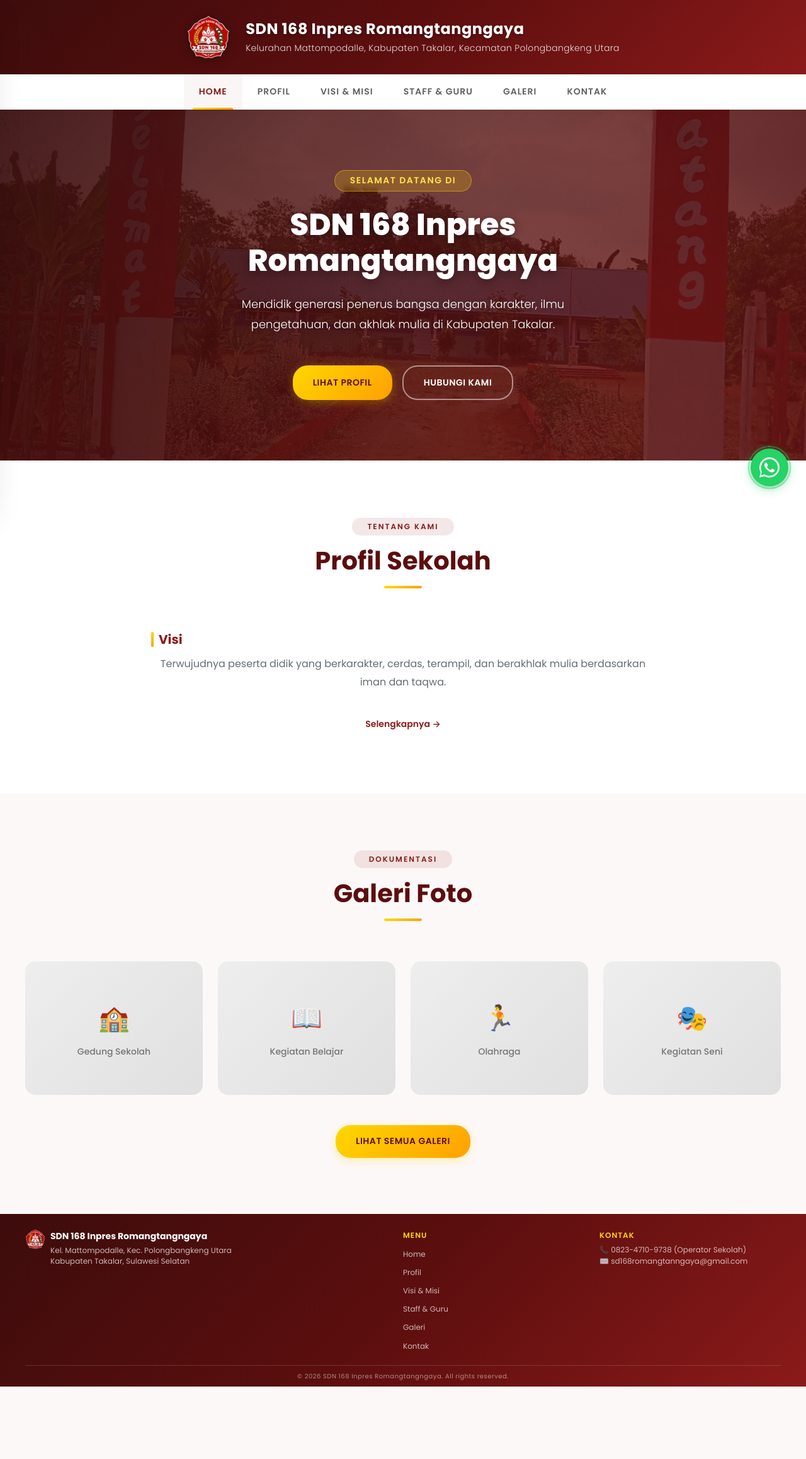
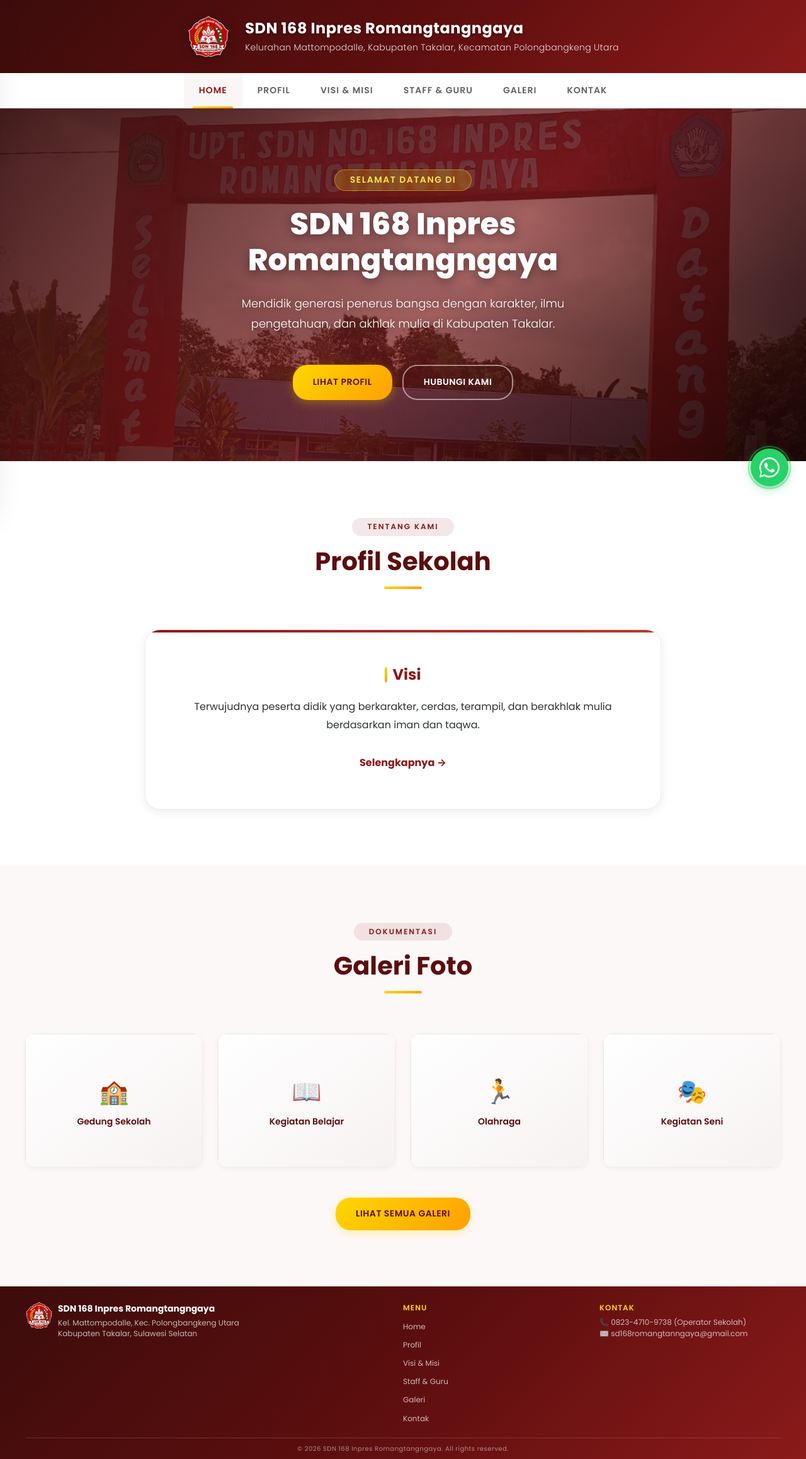
Before and after one commit to wahyu1337/sd-168-romangtangngaya, a website built with webpack: page src/index.html in a window 1280 px wide. Shown: the whole page at 63% size. Before the commit the page ends 2201 px from the top, so only its background shows below. Built offline with nearby package versions, Linux system fonts and the light colour scheme.

Commit message:
fix background pada beranda

```diff
--- a/src/styles/index.css
+++ b/src/styles/index.css
@@ -119,8 +119,8 @@ body {
 /* Keep long content (email addresses, names, and breadcrumbs) inside the viewport. */
 .header__text,
 .page-banner__content,
-.kontak__item > div:last-child,
-.footer__brand > div,
+.kontak__item>div:last-child,
+.footer__brand>div,
 .biodata-value {
     min-width: 0;
     overflow-wrap: anywhere;
@@ -140,6 +140,7 @@ img {
     max-width: 100%;
     height: auto;
     display: block;
+    object-fit: cover;
 }
 
 button {
@@ -223,10 +224,11 @@ body.no-scroll {
 }
 
 .header__logo {
-    width: 70px;
-    height: 70px;
-    object-fit: contain;
-    filter: drop-shadow(0 2px 8px rgba(0, 0, 0, 0.3));
+    width: 68px;
+    height: 68px;
+    object-fit: contain !important;
+    flex-shrink: 0;
+    filter: drop-shadow(0 2px 8px rgba(0, 0, 0, 0.25));
     transition: transform var(--transition-normal);
 }
 
@@ -413,7 +415,8 @@ body.no-scroll {
 .sidebar__logo {
     width: 40px;
     height: 40px;
-    object-fit: contain;
+    object-fit: contain !important;
+    flex-shrink: 0;
 }
 
 .sidebar__brand {
@@ -455,18 +458,36 @@ body.no-scroll {
     animation: sidebarLinkSlideIn 0.35s ease forwards;
 }
 
-.sidebar.active .sidebar__menu li:nth-child(1) .sidebar__link { animation-delay: 0.08s; }
-.sidebar.active .sidebar__menu li:nth-child(2) .sidebar__link { animation-delay: 0.13s; }
-.sidebar.active .sidebar__menu li:nth-child(3) .sidebar__link { animation-delay: 0.18s; }
-.sidebar.active .sidebar__menu li:nth-child(4) .sidebar__link { animation-delay: 0.23s; }
-.sidebar.active .sidebar__menu li:nth-child(5) .sidebar__link { animation-delay: 0.28s; }
-.sidebar.active .sidebar__menu li:nth-child(6) .sidebar__link { animation-delay: 0.33s; }
+.sidebar.active .sidebar__menu li:nth-child(1) .sidebar__link {
+    animation-delay: 0.08s;
+}
+
+.sidebar.active .sidebar__menu li:nth-child(2) .sidebar__link {
+    animation-delay: 0.13s;
+}
+
+.sidebar.active .sidebar__menu li:nth-child(3) .sidebar__link {
+    animation-delay: 0.18s;
+}
+
+.sidebar.active .sidebar__menu li:nth-child(4) .sidebar__link {
+    animation-delay: 0.23s;
+}
+
+.sidebar.active .sidebar__menu li:nth-child(5) .sidebar__link {
+    animation-delay: 0.28s;
+}
+
+.sidebar.active .sidebar__menu li:nth-child(6) .sidebar__link {
+    animation-delay: 0.33s;
+}
 
 @keyframes sidebarLinkSlideIn {
     from {
         opacity: 0;
         transform: translateX(-20px);
     }
+
     to {
         opacity: 1;
         transform: translateX(0);
@@ -486,18 +507,19 @@ body.no-scroll {
    ============================================ */
 .hero {
     position: relative;
-    min-height: clamp(520px, 68vh, 640px);
+    min-height: clamp(520px, 70vh, 660px);
     display: flex;
     align-items: center;
     justify-content: center;
-    background: url('../assets/hero-bg.jpeg') center/cover no-repeat;
+    background: url('../assets/hero-bg.jpeg') center 32% / cover no-repeat;
     overflow: hidden;
 }
 
 .hero__overlay {
     position: absolute;
     inset: 0;
-    background: var(--gradient-hero);
+    background: linear-gradient(135deg, rgba(61, 12, 12, 0.82) 0%, rgba(139, 26, 26, 0.58) 55%, rgba(30, 6, 6, 0.8) 100%),
+        radial-gradient(circle at center, rgba(0, 0, 0, 0.1) 0%, rgba(0, 0, 0, 0.5) 100%);
     z-index: 1;
 }
 
@@ -909,39 +931,66 @@ body.no-scroll {
     position: relative;
     border-radius: var(--radius-lg);
     overflow: hidden;
-    aspect-ratio: 4/3;
+    aspect-ratio: 4 / 3;
     cursor: pointer;
-    transition: transform var(--transition-normal);
+    background: var(--clr-gray-100);
+    box-shadow: var(--shadow-sm);
+    transition: transform var(--transition-normal), box-shadow var(--transition-normal);
 }
 
 .galeri__item:hover {
-    transform: scale(1.03);
+    transform: translateY(-5px);
+    box-shadow: var(--shadow-lg);
+}
+
+.galeri__item img {
+    width: 100%;
+    height: 100%;
+    object-fit: cover;
+    object-position: center;
+    display: block;
+    transition: transform 0.4s ease;
+}
+
+.galeri__item:hover img {
+    transform: scale(1.06);
 }
 
 .galeri__placeholder {
     width: 100%;
     height: 100%;
-    background: linear-gradient(135deg, var(--clr-gray-200), var(--clr-gray-300));
+    aspect-ratio: 4 / 3;
+    background: linear-gradient(145deg, #ffffff, #f7f2f2);
+    border: 1px solid rgba(139, 26, 26, 0.08);
     display: flex;
     flex-direction: column;
     align-items: center;
     justify-content: center;
-    color: var(--clr-gray-600);
-    transition: background var(--transition-normal);
+    color: var(--clr-gray-700);
+    transition: all var(--transition-normal);
+    padding: var(--space-md);
+    text-align: center;
 }
 
 .galeri__item:hover .galeri__placeholder {
-    background: linear-gradient(135deg, rgba(139, 26, 26, 0.15), rgba(139, 26, 26, 0.25));
+    background: linear-gradient(145deg, #ffffff, #f3e5e5);
+    border-color: rgba(139, 26, 26, 0.25);
 }
 
 .galeri__placeholder span {
-    font-size: 40px;
-    margin-bottom: var(--space-sm);
+    font-size: 38px;
+    margin-bottom: var(--space-xs);
+    transition: transform var(--transition-normal);
+}
+
+.galeri__item:hover .galeri__placeholder span {
+    transform: scale(1.12);
 }
 
 .galeri__placeholder p {
     font-size: var(--fs-sm);
-    font-weight: var(--fw-medium);
+    font-weight: var(--fw-semibold);
+    color: var(--clr-primary-dark);
 }
 
 
@@ -1066,9 +1115,9 @@ body.no-scroll {
 }
 
 .footer__logo {
-    width: 32px;
-    height: 32px;
-    object-fit: contain;
+    width: 44px;
+    height: 44px;
+    object-fit: contain !important;
     flex-shrink: 0;
 }
 
@@ -1172,6 +1221,7 @@ body.no-scroll {
         opacity: 0;
         transform: translateY(30px);
     }
+
     to {
         opacity: 1;
         transform: translateY(0);
@@ -1183,6 +1233,7 @@ body.no-scroll {
         opacity: 0;
         transform: translateY(-20px);
     }
+
     to {
         opacity: 1;
         transform: translateY(0);
@@ -1271,13 +1322,46 @@ body.no-scroll {
 
 .preview-content--center {
     grid-template-columns: 1fr;
-    max-width: 800px;
+    max-width: 820px;
     margin: 0 auto;
     text-align: center;
+    background: var(--clr-white);
+    padding: clamp(2rem, 5vw, 3.2rem);
+    border-radius: var(--radius-xl);
+    box-shadow: var(--shadow-md);
+    border: 1px solid rgba(139, 26, 26, 0.08);
+    position: relative;
+    overflow: hidden;
+}
+
+.preview-content--center::before {
+    content: '';
+    position: absolute;
+    top: 0;
+    left: 0;
+    right: 0;
+    height: 4px;
+    background: var(--gradient-primary);
+}
+
+.preview-content--center .profil__heading {
+    justify-content: center;
+    font-size: var(--fs-xl);
+    margin-bottom: var(--space-md);
+}
+
+.preview-content--center .profil__paragraph {
+    font-size: var(--fs-base);
+    color: var(--clr-text);
+    line-height: 1.8;
+    max-width: 680px;
+    margin: 0 auto var(--space-lg);
 }
 
 .preview-content--center .btn--link {
     justify-content: center;
+    font-size: var(--fs-base);
+    font-weight: var(--fw-bold);
 }
 
 .preview-content__image {
@@ -1362,6 +1446,21 @@ body.no-scroll {
 .profil-detail__icon {
     font-size: 40px;
     margin-bottom: var(--space-md);
+    display: flex;
+    align-items: center;
+    justify-content: center;
+}
+
+.profil-detail__avatar-img,
+.profil-detail__icon img {
+    width: 140px;
+    height: 140px;
+    border-radius: 50%;
+    object-fit: cover;
+    object-position: top center;
+    border: 4px solid var(--clr-white);
+    box-shadow: 0 8px 24px rgba(139, 26, 26, 0.2);
+    display: block;
 }
 
 .profil-detail__card--full {
@@ -1581,6 +1680,18 @@ body.no-scroll {
     justify-content: center;
     font-size: 56px;
     border: 3px solid rgba(255, 215, 0, 0.4);
+    overflow: hidden;
+    box-shadow: var(--shadow-md);
+}
+
+.kepsek-card__avatar img,
+.kepsek-card__avatar-img {
+    width: 100%;
+    height: 100%;
+    object-fit: cover;
+    object-position: top center;
+    border-radius: 50%;
+    display: block;
 }
 
 .kepsek-card__name {
@@ -1792,7 +1903,7 @@ body.no-scroll {
     background: var(--clr-gray-50);
     border: 1px solid var(--clr-gray-300);
     border-radius: var(--radius-lg);
-    box-shadow: inset 0 2px 4px rgba(0,0,0,0.02);
+    box-shadow: inset 0 2px 4px rgba(0, 0, 0, 0.02);
     transition: all var(--transition-normal);
     outline: none;
 }
@@ -1801,7 +1912,7 @@ body.no-scroll {
 .form__textarea:focus {
     border-color: var(--clr-primary);
     background: var(--clr-white);
-    box-shadow: 0 0 0 4px rgba(139, 26, 26, 0.1), inset 0 2px 4px rgba(0,0,0,0.02);
+    box-shadow: 0 0 0 4px rgba(139, 26, 26, 0.1), inset 0 2px 4px rgba(0, 0, 0, 0.02);
 }
 
 .form__input::placeholder,
@@ -1820,6 +1931,7 @@ body.no-scroll {
 
 /* 1. Ultra Wide Desktop (< 1980px) */
 @media (max-width: 1980px) {
+
     /* Outer components already provide gutters; avoid applying them twice. */
     .section__inner,
     .header__inner,
@@ -1845,7 +1957,8 @@ body.no-scroll {
         grid-template-columns: repeat(2, 1fr);
     }
 
-    .galeri__grid, .galeri__grid--full {
+    .galeri__grid,
+    .galeri__grid--full {
         grid-template-columns: repeat(3, 1fr);
     }
 
@@ -2084,9 +2197,13 @@ body.no-scroll {
 
     .staff__grid,
     .galeri__grid,
-    .galeri__grid--preview,
     .galeri__grid--full {
         grid-template-columns: 1fr;
+    }
+
+    .galeri__grid--preview {
+        grid-template-columns: repeat(2, 1fr);
+        gap: var(--space-sm);
     }
 
     .kontak__item {
@@ -2145,7 +2262,8 @@ body.no-scroll {
         padding: var(--space-sm);
     }
 
-    .kontak__item p, .kontak__item h4 {
+    .kontak__item p,
+    .kontak__item h4 {
         font-size: var(--fs-xs);
     }
 
@@ -2223,10 +2341,13 @@ body.no-scroll {
 }
 
 @keyframes wa-pulse {
-    0%, 100% {
+
+    0%,
+    100% {
         transform: scale(1);
         opacity: 1;
     }
+
     50% {
         transform: scale(1.15);
         opacity: 0;
@@ -2302,6 +2423,7 @@ body.no-scroll {
 }
 
 @media (prefers-reduced-motion: reduce) {
+
     *,
     *::before,
     *::after {
```
Also changed, not shown: src/profil/index.html (+3 -1 lines), src/staff/index.html (+1 -1 lines).
